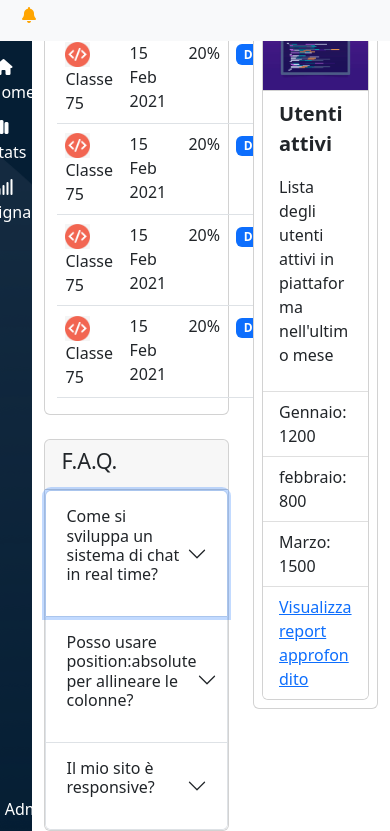
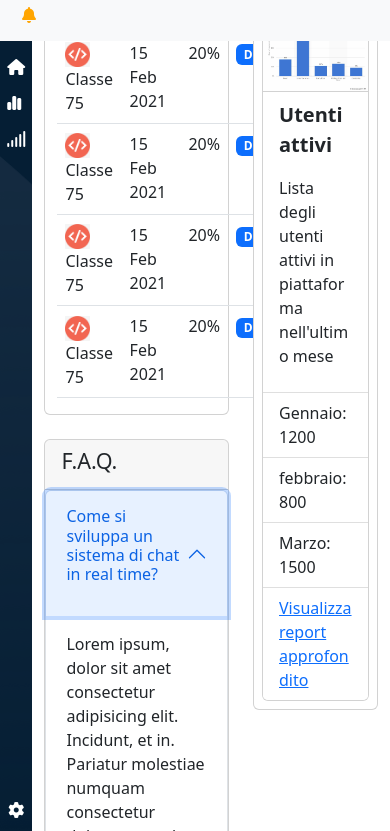
Before and after one commit to Stanghi/html-css-bootstrap-dashboard, a plain HTML site: page index.html in a window 390 px wide. Both pictures are taken after a click on the button "Come si sviluppa un sistema di chat in real time?". Shown: the part 109-940 px from the top of the page. Drawn offline with nearby package versions, Linux system fonts and the light colour scheme.

Commit message:
[add] aside responsive

```diff
--- a/assets/css/style.css
+++ b/assets/css/style.css
@@ -1,12 +1,14 @@
 /* ----------------GENERAL---------------- */
+/* no content */
 
 /* ----------------UTILITY---------------- */
 .debug{
-    background-color: rgba(255, 255, 255, 0.5);
+    background-color: rgba(255, 0, 0, 0.5);
     border: 1px solid black;
 }
 
 /* ---------------COMPONENTS--------------- */
+/* no content */
 
 /* -----------------HEADER----------------- */
 header i{
@@ -65,7 +67,6 @@ header i{
 
 .content{
     height: calc(100vh - 54px);
-
 }
 
 .content-top{
@@ -79,3 +80,4 @@ header i{
 }
 
 /* -----------------FOOTER----------------- */
+/* no content */
--- a/index.html
+++ b/index.html
@@ -46,29 +46,30 @@
         <main>
             <div class="container-fluid">
                 <div class="row">
+                    <!-- ASIDE -->
                     <aside class="col-1 aside d-flex flex-column justify-content-between p-0">
                         <div class="aside-top mt-2 d-flex justify-content-center">
                             <ul class="p-0">
                                 <li>
                                     <i class="fa-solid fa-house"></i>
-                                    <a href="#">Home</a>
+                                    <a class="d-none d-lg-inline-block" href="#">Home</a>
                                 </li>
 
                                 <li>
                                     <i class="fa-solid fa-chart-simple"></i>
-                                    <a href="#">Stats</a>
+                                    <a class="d-none d-lg-inline-block" href="#">Stats</a>
                                 </li>
 
                                 <li>
                                     <i class="fa-solid fa-signal"></i>
-                                    <a href="#">Signals</a>
+                                    <a class="d-none d-lg-inline-block" href="#">Signals</a>
                                 </li>
                             </ul>
                         </div>
 
                         <div class="aside-bottom mb-2 d-flex justify-content-center">
                             <i class="fa-solid fa-gear"></i>
-                            <a href="#">Admin</a>
+                            <a class="d-none d-lg-inline-block" href="#">Admin</a>
                         </div>
                     </aside>
 
@@ -233,14 +234,14 @@
 
                                     <div class="accordion" id="accordionExample">
                                         <div class="accordion-item">
-                                            <h2 class="accordion-header" id="headingOne">
-                                                <button class="accordion-button" type="button" data-bs-toggle="collapse" data-bs-target="#collapseOne" aria-expanded="true" aria-controls="collapseOne">
+                                            <h2 class="accordion-header" id="headingTwo">
+                                                <button class="accordion-button collapsed" type="button" data-bs-toggle="collapse" data-bs-target="#collapseTwo" aria-expanded="false" aria-controls="collapseTwo">
                                                 <p>Come si sviluppa un sistema di chat in real time?</p>
                                                 </button>
                                             </h2>
-                                            <div id="collapseOne" class="accordion-collapse collapse show" aria-labelledby="headingOne" data-bs-parent="#accordionExample">
+                                            <div id="collapseTwo" class="accordion-collapse collapse" aria-labelledby="headingTwo" data-bs-parent="#accordionExample">
                                                 <div class="accordion-body">
-                                                    Lorem ipsum dolor sit amet consectetur adipisicing elit. Dolore velit, voluptates provident facere aliquam voluptatem cum quos! Sit possimus autem, illum odio, consectetur magni, harum illo laborum blanditiis repellendus labore.
+                                                    Lorem ipsum, dolor sit amet consectetur adipisicing elit. Incidunt, et in. Pariatur molestiae numquam consectetur doloremque ab harum atque aut, vero eum et ipsum, cumque quidem aspernatur praesentium dolore nulla!
                                                 </div>
                                             </div>
                                         </div>
@@ -300,7 +301,9 @@
 
                                 <div class="card mt-2 mb-2 p-2">
                                     <div class="card">
-                                        <img src="assets/img/class-avatar.jpeg" alt="img">
+                                        <img src="assets/img/chart.jpg" alt="chart">
+
+
                                         <ul class="list-group list-group-flush">
                                             <li class="list-group-item">
                                                 <p class="fs-5 fw-bold">Utenti attivi</p>
@@ -314,6 +317,7 @@
                                     </div>
                                 </div>
                             </div>
+
                         </div>
                     </div>
                 </div>
```
Also changed, not shown: assets/img/chart.jpg (added).
